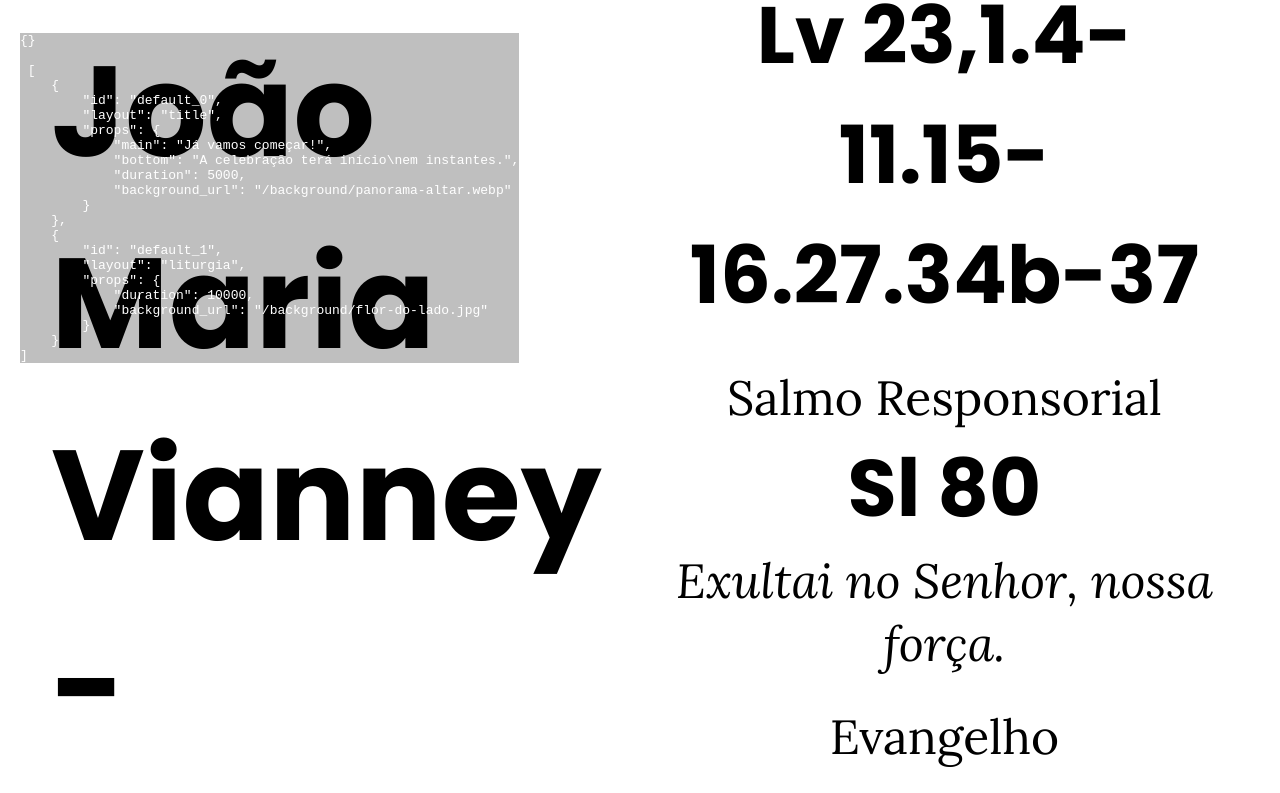
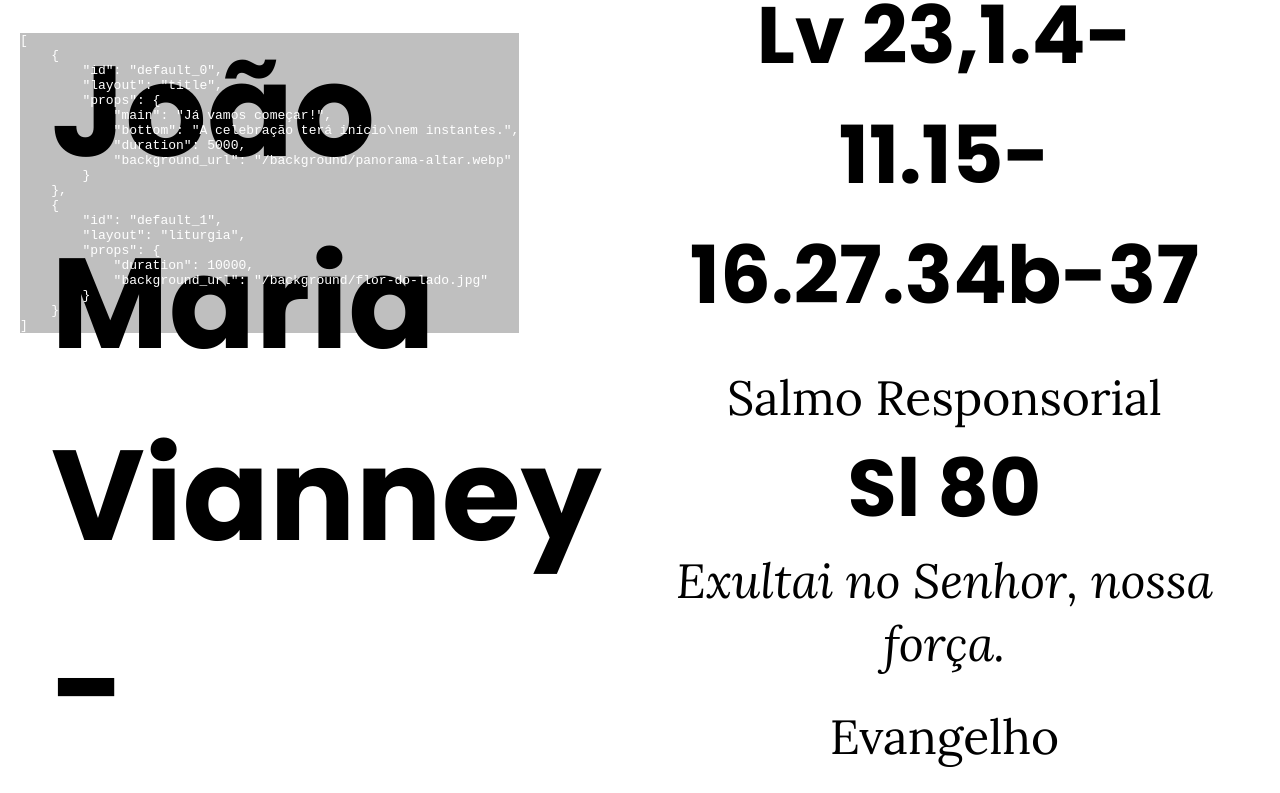
Before and after one commit to lucaspontoexe/ohlord31-theme, a SvelteKit app: page /tela in a window 1280 px wide. Shown: the top 793 px of the page. Built offline with nearby package versions, Linux system fonts and the light colour scheme; no server answers.

Commit message:
pages/tela: use "debug" component

```diff
--- a/src/routes/tela/+page.svelte
+++ b/src/routes/tela/+page.svelte
@@ -1,6 +1,7 @@
 <script lang="ts">
 	import type { PageData } from './$types';
 	import { websocketStore, fallback } from '$lib/websocketStore';
+	import Debug from '$lib/Debug.svelte';
 
 	export let data: PageData;
 	const items = websocketStore('idle-screen-slides', fallback['idle-screen-slides']);
@@ -26,7 +27,7 @@
 	</section>
 </main>
 
-<pre class="debug">{JSON.stringify(data)} {'\n\n'} {JSON.stringify($items, null, 4)}</pre>
+<Debug data={$items}/>
 
 <style lang="scss">
 	.tela-liturgia {
@@ -75,12 +76,4 @@
 			}
 		}
 	}
-
-	.debug {
-		position: fixed;
-		background-color: rgba(black, 0.25);
-		color: white;
-		top: 20px;
-		left: 20px;
-	}
 </style>
```
